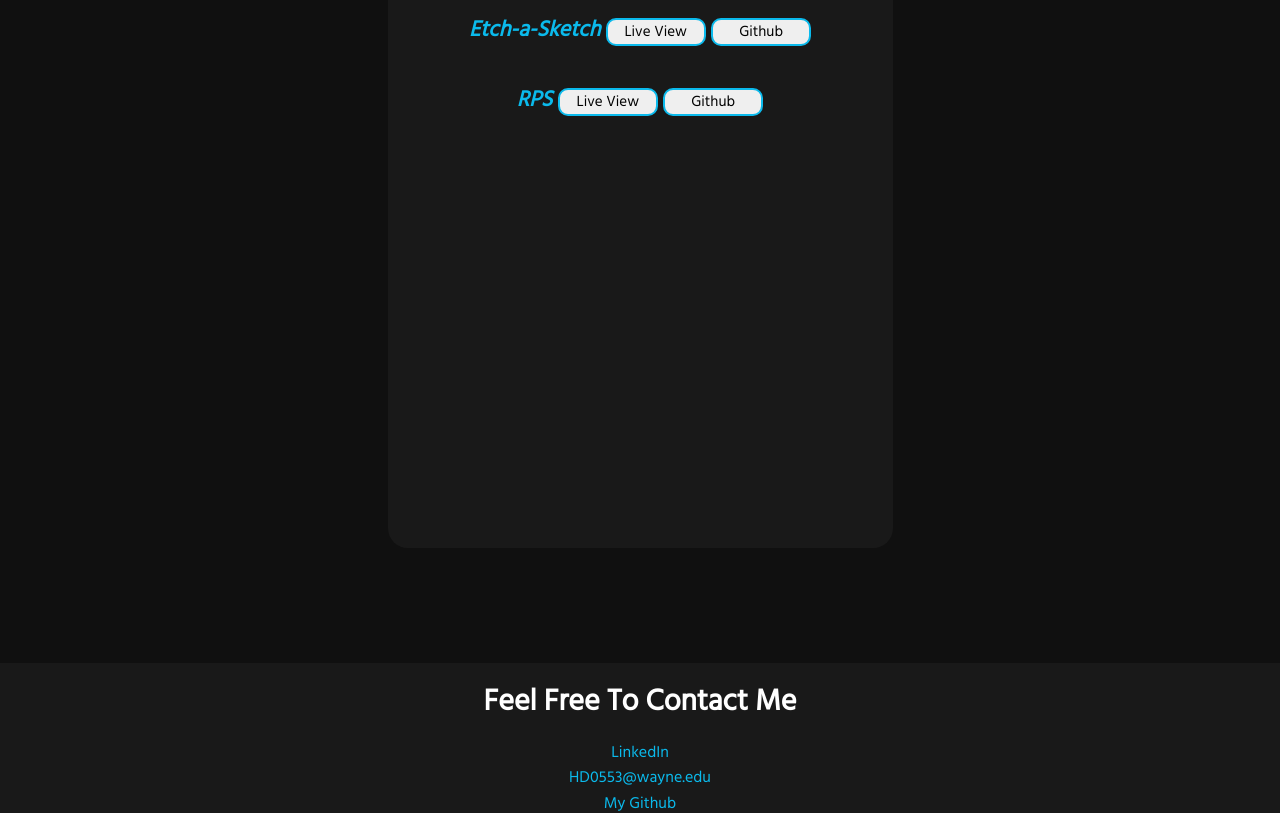
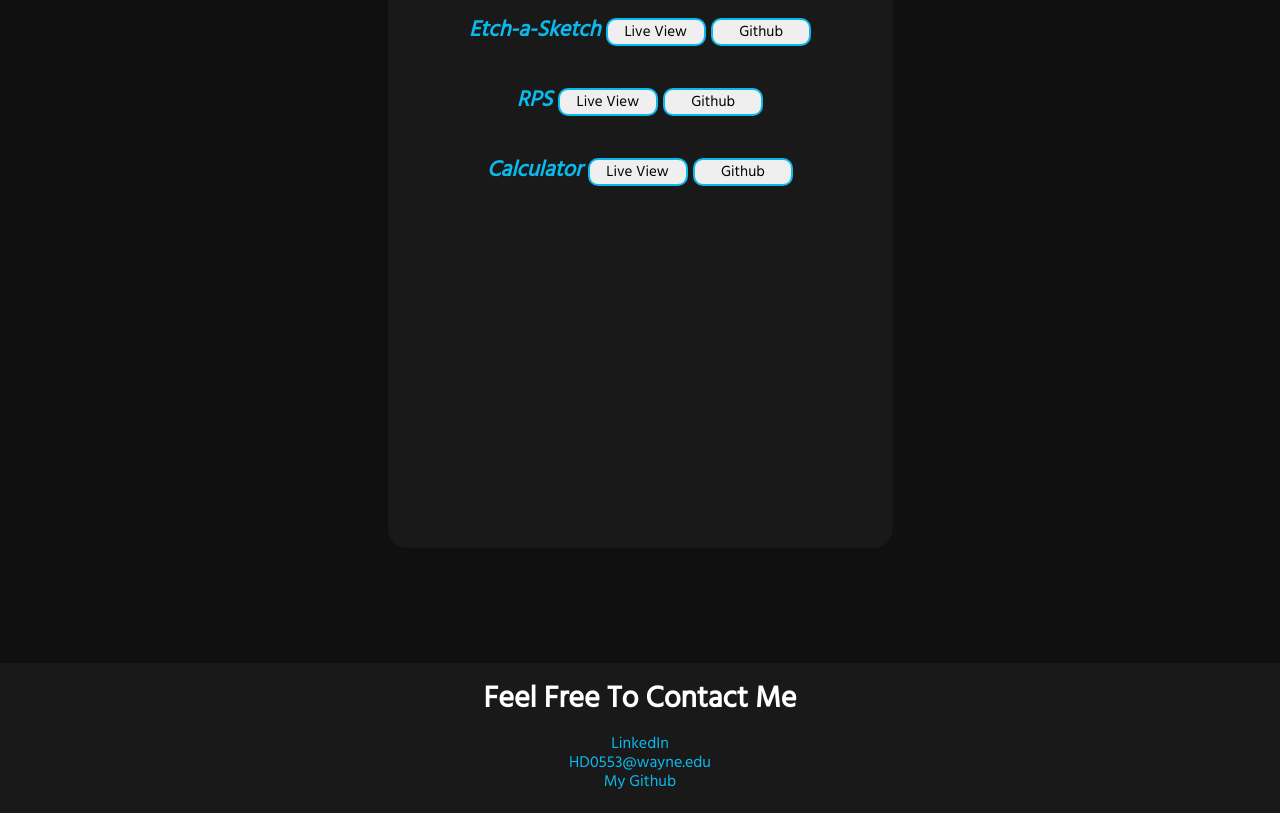
Before and after one commit to abdulsamee56/Abdul-s-Portfolio, a plain HTML site: page index.html in a window 1280 px wide. Shown: the part 2026-2843 px from the top of the page. Drawn offline with Linux system fonts and the light colour scheme.

Commit message:
Added 1 project

```diff
--- a/index.html
+++ b/index.html
@@ -77,6 +77,12 @@
                     </div>
 
 
+                    <div><h5 class="pro-link"><span>Calculator
+                        <button class="live-view"><a href="https://abdulsamee56.github.io/Calculator/" class='links' target="_blank">Live View</a></button>
+                        <button class="live-view"><a href="https://github.com/abdulsamee56/Calculator" class='links' target="_blank">Github</a></button></span>
+                </h5>
+                    </div>
+
 
 
             </div>
--- a/style.css
+++ b/style.css
@@ -216,7 +216,7 @@ h5{
     color: white;
     font-weight: bold;
     font-size: 30px;
-    margin: 15px;
+    margin: 12px;
 
 
 }
@@ -224,7 +224,7 @@ h5{
 .contact-me a{
     text-decoration: none;
     color:#0bbaec;
-    line-height: 160%;
+    line-height: 120%;
 }
 
 .pro-link{
```
